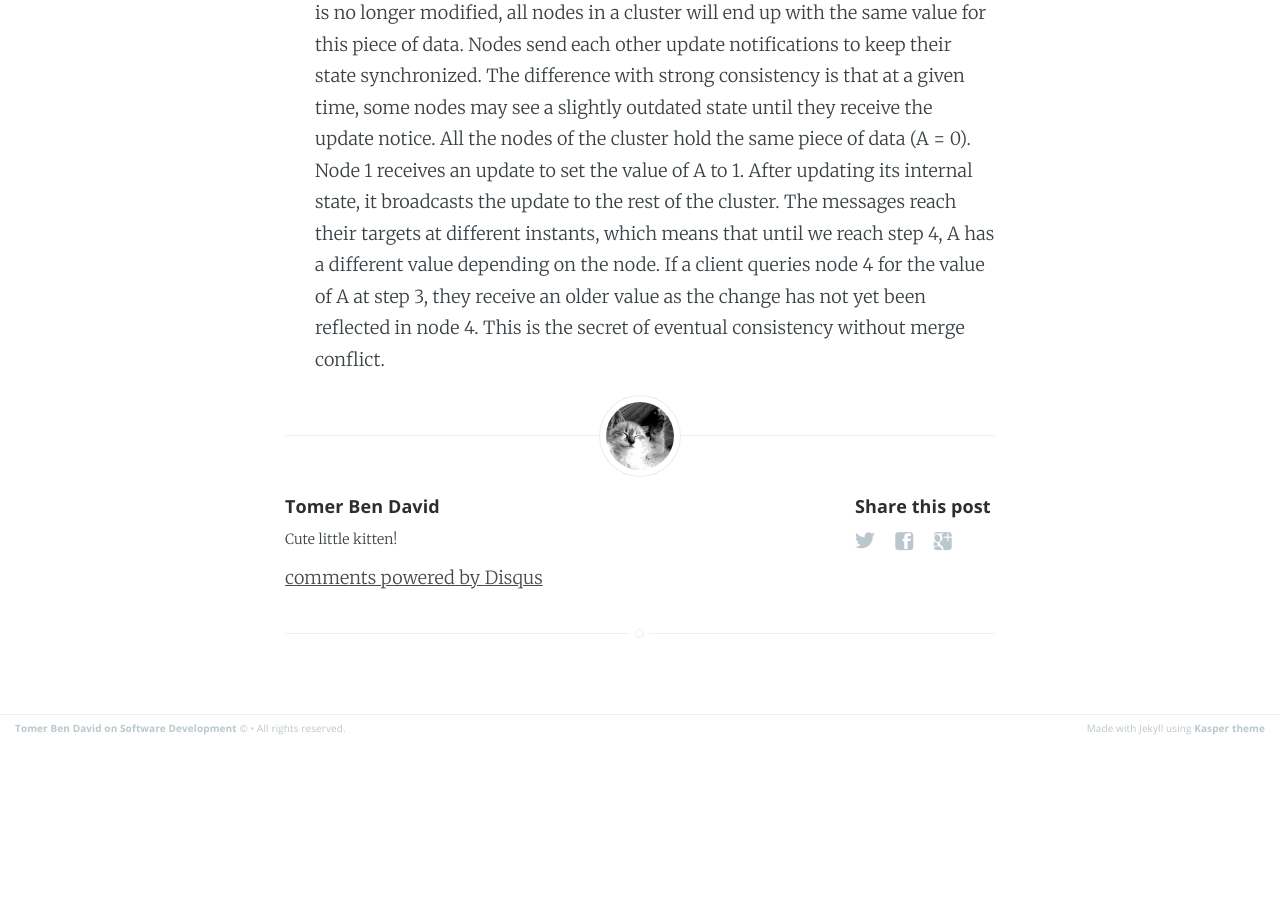
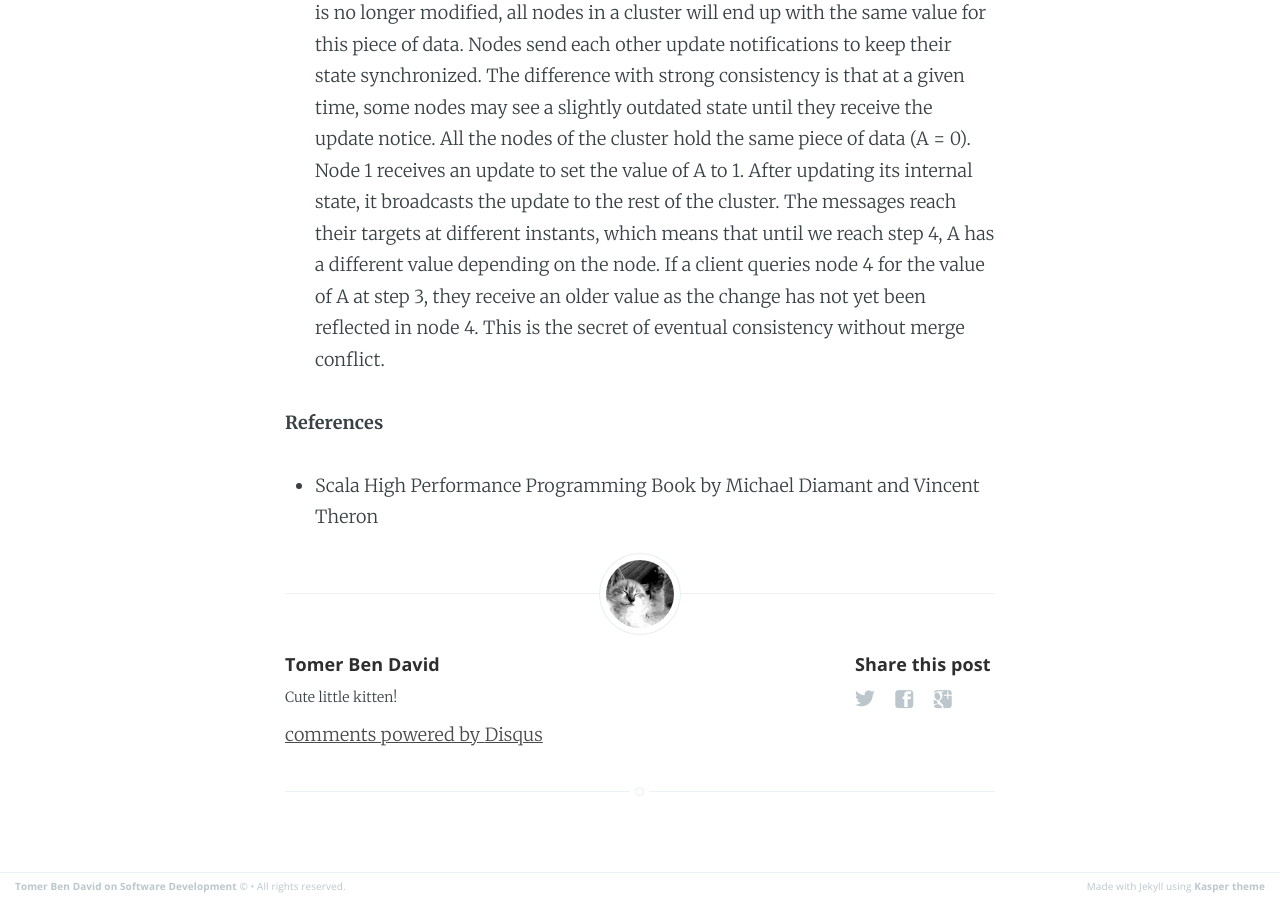
Before and after one commit to tomer-ben-david/tomer-ben-david.github.io.jekyll, a Jekyll site: the page built from _posts/2017/2017-05-30-scalability-cheatsheet.md, in a window 1280 px wide and 900 px high, scrolled down 1907 px. Built offline with Jekyll 4.4.1, drawn with Linux system fonts in a browser that asks for light colours; comment, search, counter and statistics services are not loaded; before the commit the page ends 2650 px from its top, so only the background shows below that.

```diff
--- a/_posts/2017/2017-05-30-scalability-cheatsheet.md
+++ b/_posts/2017/2017-05-30-scalability-cheatsheet.md
@@ -28,3 +28,7 @@
 * **CRDT** stands for Conflict-free Replicated Data Types.  A CRDT is a data structure that is specifically designed to ensure eventual consistency across multiple components without the need for synchronization.  CRDTs are defined to make conflicts mathematically impossible.  To be defined as a CRDT, a data structure has to support only commutative updates. That is, regardless of the ordering in which the update operations are applied, the end state must always be the same.  When a system uses CRDTs, all the nodes can send each other update messages without a need for strict synchronization. The messages can be received in any order, and all the local states will converge to the same value eventually.
 
 * **Eventual consistency** is a well-known concept in distributed system, which is not exclusive to CRDTs. This model guarantees that eventually, if a piece of data is no longer modified, all nodes in a cluster will end up with the same value for this piece of data. Nodes send each other update notifications to keep their state synchronized. The difference with strong consistency is that at a given time, some nodes may see a slightly outdated state until they receive the update notice.  All the nodes of the cluster hold the same piece of data (A = 0). Node 1 receives an update to set the value of A to 1. After updating its internal state, it broadcasts the update to the rest of the cluster. The messages reach their targets at different instants, which means that until we reach step 4, A has a different value depending on the node. If a client queries node 4 for the value of A at step 3, they receive an older value as the change has not yet been reflected in node 4.  This is the secret of eventual consistency without merge conflict.
+
+**References**
+
+* Scala High Performance Programming Book by Michael Diamant and Vincent Theron
```
